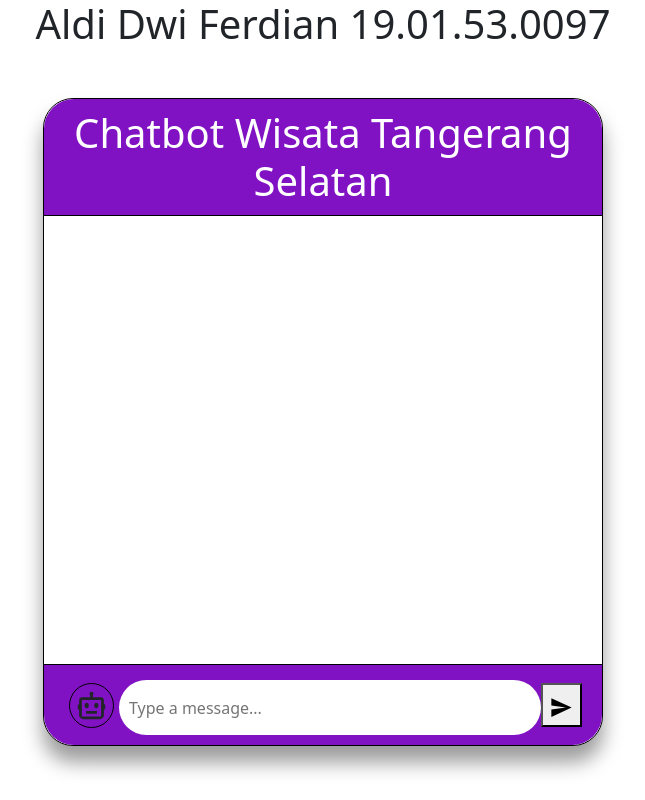
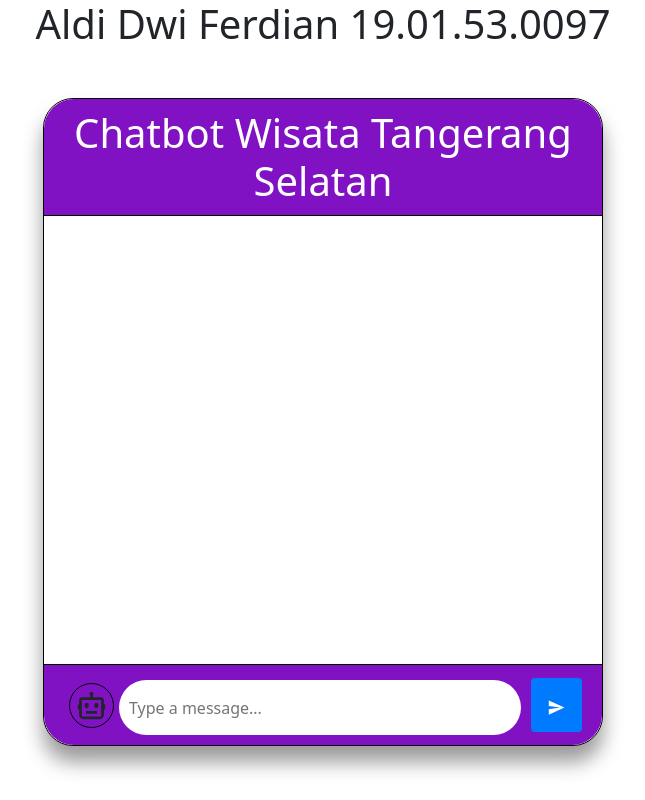
Before and after one commit to aldidwiferdian/RasaUIReact, a React (Create React App) app: page / in a window 1280 px wide. Shown: the whole page, without its empty margins (317-962 px from the left). Built offline with nearby package versions, Linux system fonts and the light colour scheme.

Commit message:
Update Basic.js

```diff
--- a/src/components/Basic.js
+++ b/src/components/Basic.js
@@ -178,8 +178,8 @@ function Basic() {
       />
     </div>
     <div className="ml-2">
-      <button className="sendBtn" onClick={handleSubmit}>
-        <IoMdSend />
+      <button className="sendBtn" onClick={handleSubmit} style={{ backgroundColor: '#007bff', color: '#fff', border: 'none', borderRadius: '4px', padding: '0.5rem 1rem',marginLeft: '10px' }}>
+        <IoMdSend style={{ fontSize: '1.2rem' }} />
       </button>
     </div>
   </div>
```
